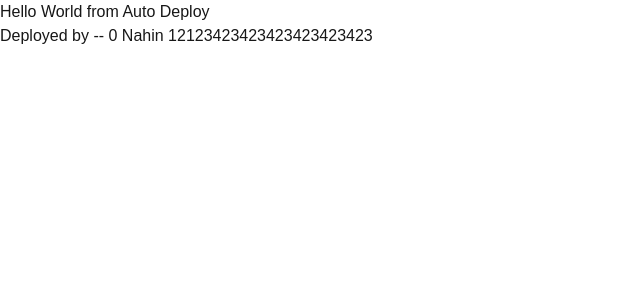
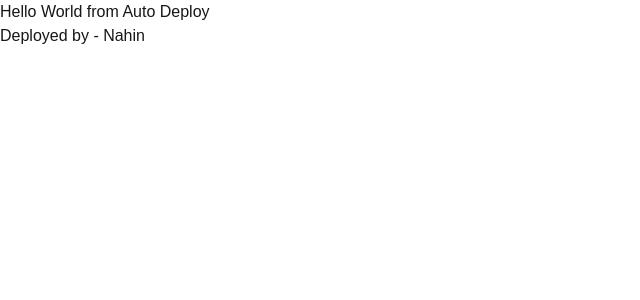
Before and after one commit to elobytesoftware/hello-world-nextJS, a Next.js app: page / in a window 1280 px wide. Shown: the top 300 px of the page, without its empty margins (0-640 px from the left). Built offline with nearby package versions, Linux system fonts and the light colour scheme.

Commit message:
change 01

```diff
--- a/src/app/page.tsx
+++ b/src/app/page.tsx
@@ -4,7 +4,7 @@ export default function Home() {
   return (
    <div>
       <h1>Hello World from Auto Deploy</h1>
-      <h1>Deployed by -- 0 Nahin 12123423423423423423423</h1>
+      <h1>Deployed by - Nahin </h1>
     </div>
   );
 }
```
